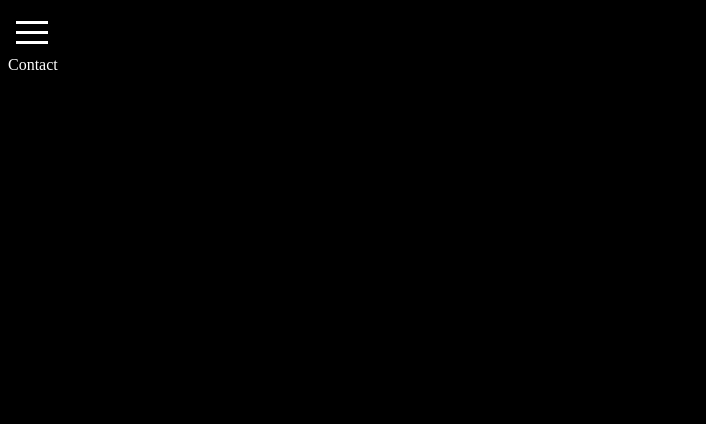
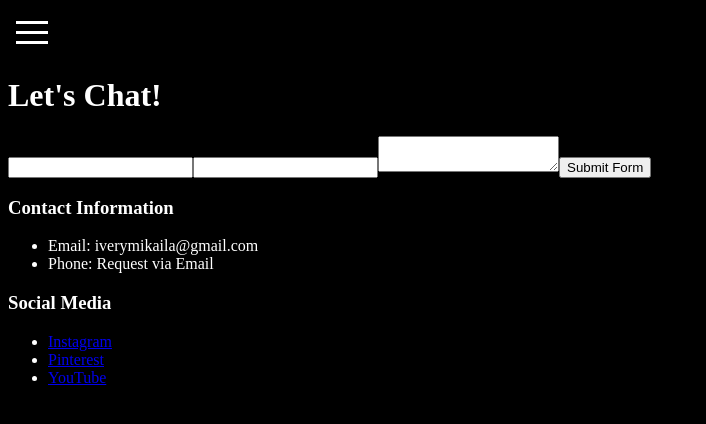
Before and after one commit to IveryMikaila/portfolio-website, a React (Create React App) app in the folder my-app/: page /contact in a window 1280 px wide. Shown: the top 424 px of the page, without its empty margins (0-706 px from the left). Built offline with nearby package versions, Linux system fonts and the light colour scheme.

Commit message:
Added the Form logic

```diff
--- a/my-app/src/Components/Pages/Contact.js
+++ b/my-app/src/Components/Pages/Contact.js
@@ -1,8 +1,66 @@
 import React from 'react'
+import { useState } from 'react';
 
 const Contact = () => {
+
+    const [result, setResult] = React.useState("");
+
+    const onSubmit = async (event) => {
+      event.preventDefault();
+      setResult("Sending....");
+      const formData = new FormData(event.target);
+
+      formData.append("access_key", "31169d91-4124-4598-8266-3fec075864fa");
+
+      const response = await fetch("https://api.web3forms.com/submit", {
+        method: "POST",
+        body: formData
+      });
+
+      const data = await response.json();
+
+      if (data.success) {
+        setResult("Form Submitted Successfully");
+        event.target.reset();
+      } else {
+        console.log("Error", data);
+        setResult(data.message);
+      }
+    };
+
   return (
-    <div>Contact</div>
+    <div>
+        <h1>Let's Chat!</h1>
+        <div className='contact-page'>
+        <div className='form'>
+        <form onSubmit={onSubmit}>
+        <input type="text" name="name" required/>
+        <input type="email" name="email" required/>
+        <textarea name="message" required></textarea>
+
+        <button type="submit">Submit Form</button>
+
+      </form>
+      <span>{result}</span>
+</div>
+<div className='contact-side'>
+<h3>Contact Information </h3>
+<p>
+<ul>
+  <li><span className='bold'>Email:</span> iverymikaila@gmail.com</li>
+  <li><span className='bold'>Phone:</span> Request via Email</li>
+</ul>
+</p>
+<h3>Social Media </h3>
+<ul>
+    <li><a href='https://www.instagram.com/fkamynk/' target='_blank'>Instagram</a></li>
+    <li><a href='https://www.pinterest.com/fkamynk/_pins/' target='_blank'>Pinterest</a></li>
+    <li><a href='https://www.youtube.com/@Fkamynk' target='_blank'>YouTube</a></li>
+</ul>
+</div>
+        </div>
+
+    </div>
   )
 }
 
```
